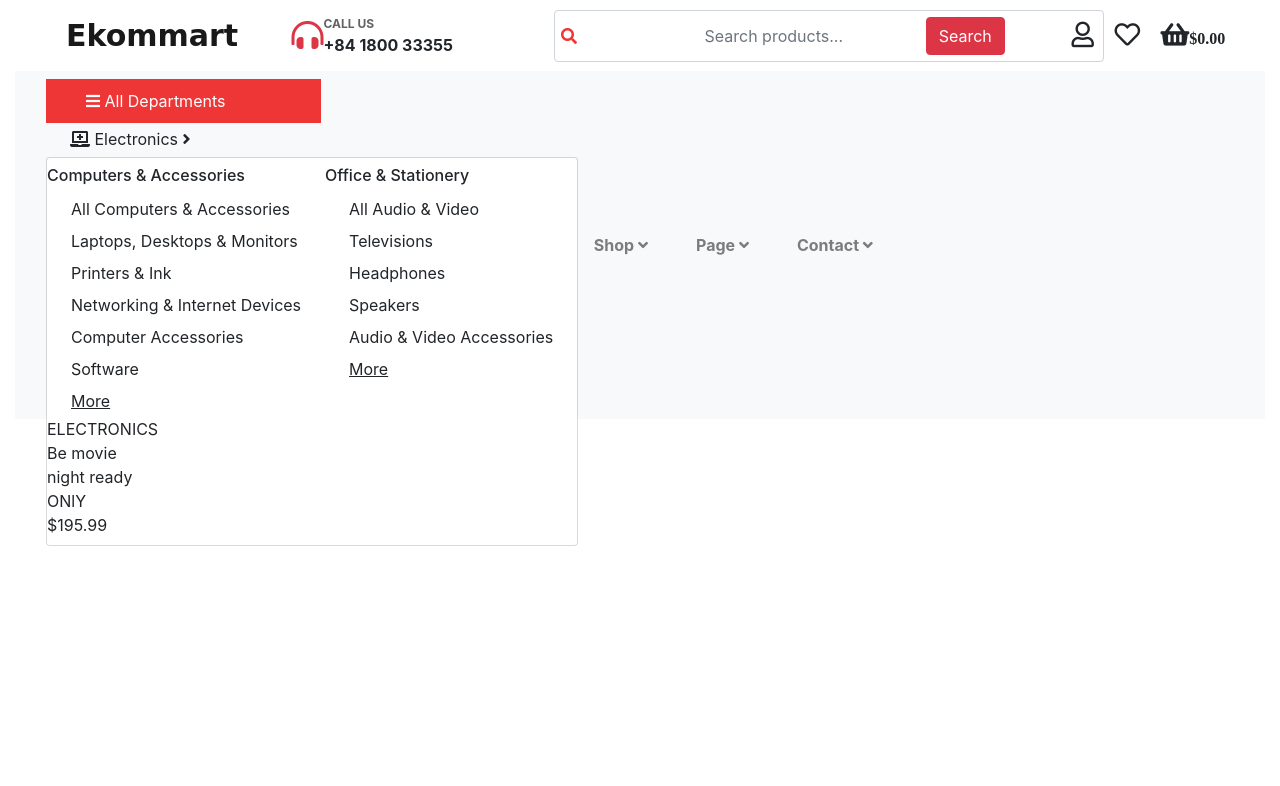
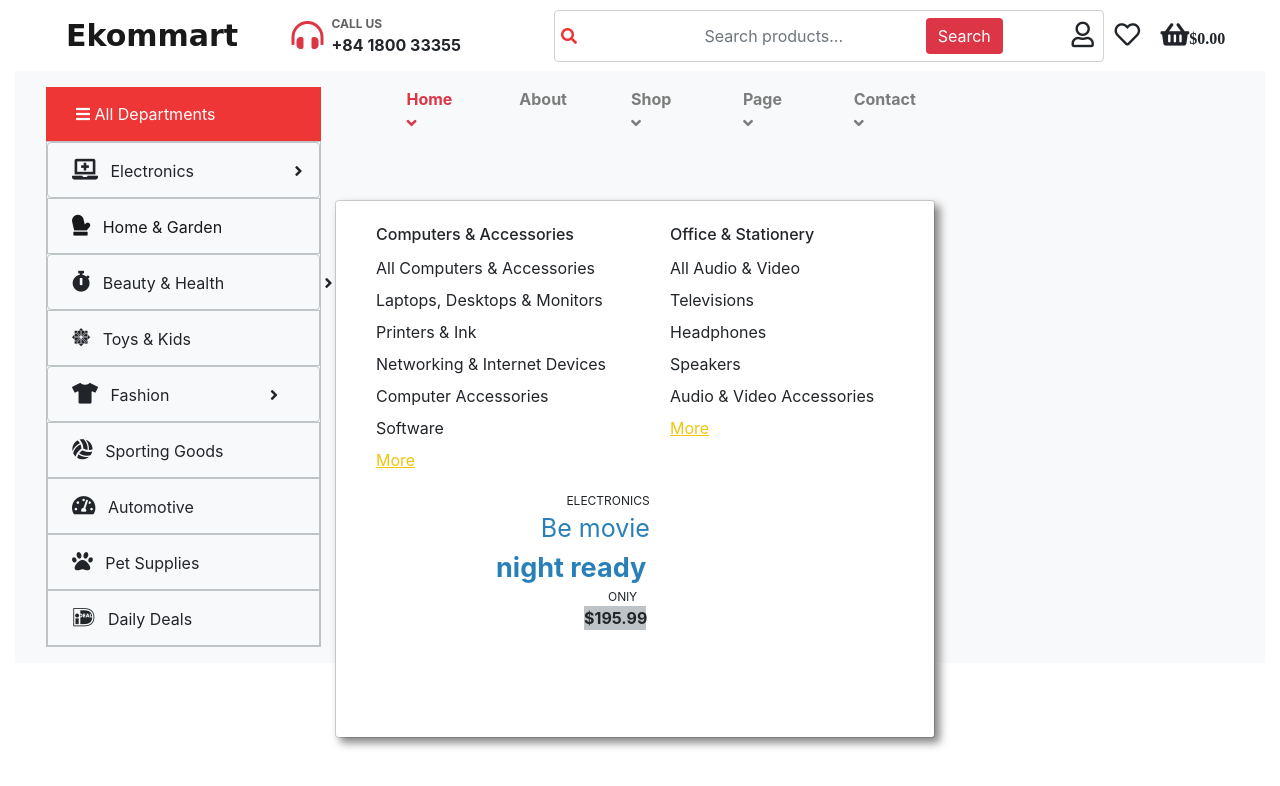
Before and after one commit to Trgiang1412/ekomart, a plain HTML site: page index.html in a window 1280 px wide. Both pictures are taken after a click on the button "Home & Garden". Drawn offline with nearby package versions, Linux system fonts and the light colour scheme.

Commit message:
style 90% cho 3 menu

```diff
--- a/src/css/styles.css
+++ b/src/css/styles.css
@@ -20,6 +20,12 @@
     font-size: 2rem;
     margin-left: 9rem;
     margin-top: 0.3rem;
+}
+.sdt{
+    margin-left: 0.5rem;
+}
+.btn{
+    border: none;
 }
 .text-1{
     font-size: 0.75rem;
@@ -65,14 +71,142 @@
 .menu-little{
     background-color: #ef3636;
     color: white;
-    padding: 10px 40px;
+    padding: 15px 30px;
+}
 
+.btn-1{
+    background-color: var(--button-color);
+    padding: 1rem 3rem;
+}
+.box-big{
+    border: 1px solid #bdc3c7 ;
+}
+.nav-3{
+    margin-bottom: 32rem;
 }
 .item-1 {
-    margin-left: 2rem;
+    margin-left: 3rem;
     font-weight: bold;
-    cursor: pointer;
 }
 .item-1:hover{
     color: red;
 }
+
+/* Dropdown menu-1 */
+.tack-1{
+  border: 1px solid #bdc3c7;
+   height: 3.5rem;
+   padding-top: 1rem;
+}
+.tack-1:hover{
+    color: red;
+}
+.menu-drop{
+    margin-left: 1rem;
+    width: 15.5rem;
+}
+/* font-size icon */
+.fa-laptop-medical{
+    font-size: 1.3rem;
+}
+.fa-mitten{
+    font-size: 1.3rem;
+}
+.fa-stopwatch{
+    font-size: 1.3rem;
+}
+.fa-centos{
+    font-size: 1.3rem;
+}
+.fa-tshirt{
+    font-size: 1.3rem;
+}
+.fa-volleyball-ball{
+    font-size: 1.3rem;
+}
+.fa-tachometer-alt{
+    font-size: 1.3rem;
+}
+.fa-paw{
+    font-size: 1.3rem;
+}
+.fa-ideal{
+    font-size: 1.3rem;
+}
+.fa-angle-right{
+    margin-left: 6rem;
+}
+/* hết */
+
+.ic-text-1{
+    margin-left: 0.5rem;
+}
+.medical-menu{
+    margin-left: 20rem;
+    visibility: hidden;
+}
+/* bảng 1 */
+.dropdown:hover>.dropdown-menu {
+    display: block;
+  }
+
+  .dropdown>.art:active {
+      pointer-events: none;
+  }
+.box-0{
+    margin-left: 18rem;
+    box-shadow: 5px 5px 8px #888888;
+    width: 600px;
+    height: 538px;
+
+}
+.box-1{
+    margin-top: 1rem;
+    margin-left: 1rem;
+}
+.text-11{
+    margin-left: 1.5rem;
+}
+.text-12{
+    margin-left: 1.5rem;
+}
+u{
+    color: #f1c40f;
+}
+.box-2{
+    margin-top: 1rem;
+    margin-left: 10rem;
+}
+.text-6{
+    font-size: 12px;
+    margin-left: 4.4rem;
+}
+.text-7 {
+    font-size: 25px;
+    color: #2980b9;
+    margin-left: 2.8rem;
+}
+.text-8{
+    font-size: 27px;
+    font-weight: bold;
+    color:  #2980b9;
+}
+.text-9{
+    font-size: 12px;
+    margin-left: 7rem;
+}
+.text-10{
+    width: 3.9rem;
+    background: #bdc3c7;
+    margin-left: 5.5rem;
+    font-weight: bold;
+}
+/* dropmenu -2  */
+.box-4{
+    margin-top: 2rem;
+    margin-right: 10rem;
+}
+.text-13{
+    margin-left: 1rem;
+}
+/* dropmenu-3 */
```
